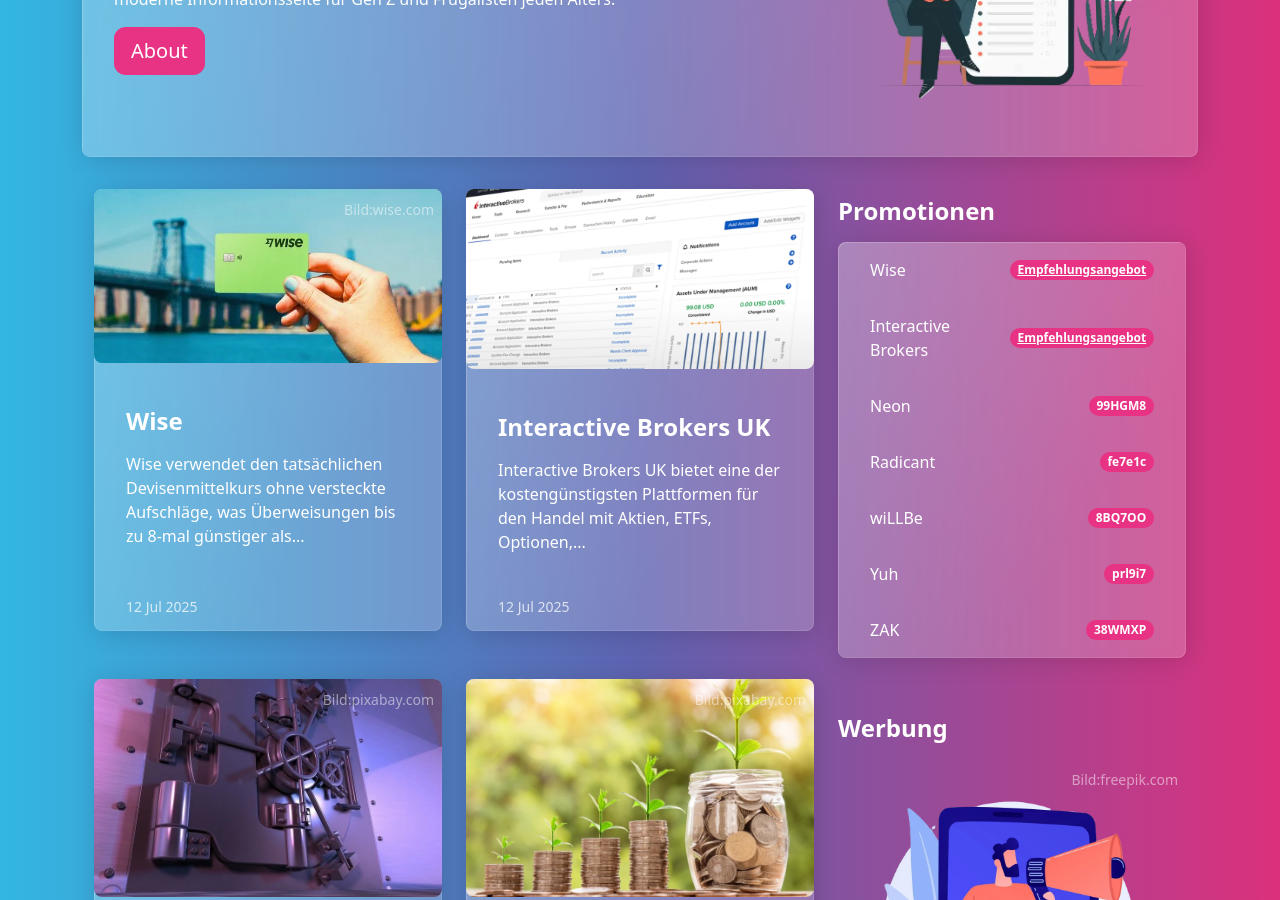
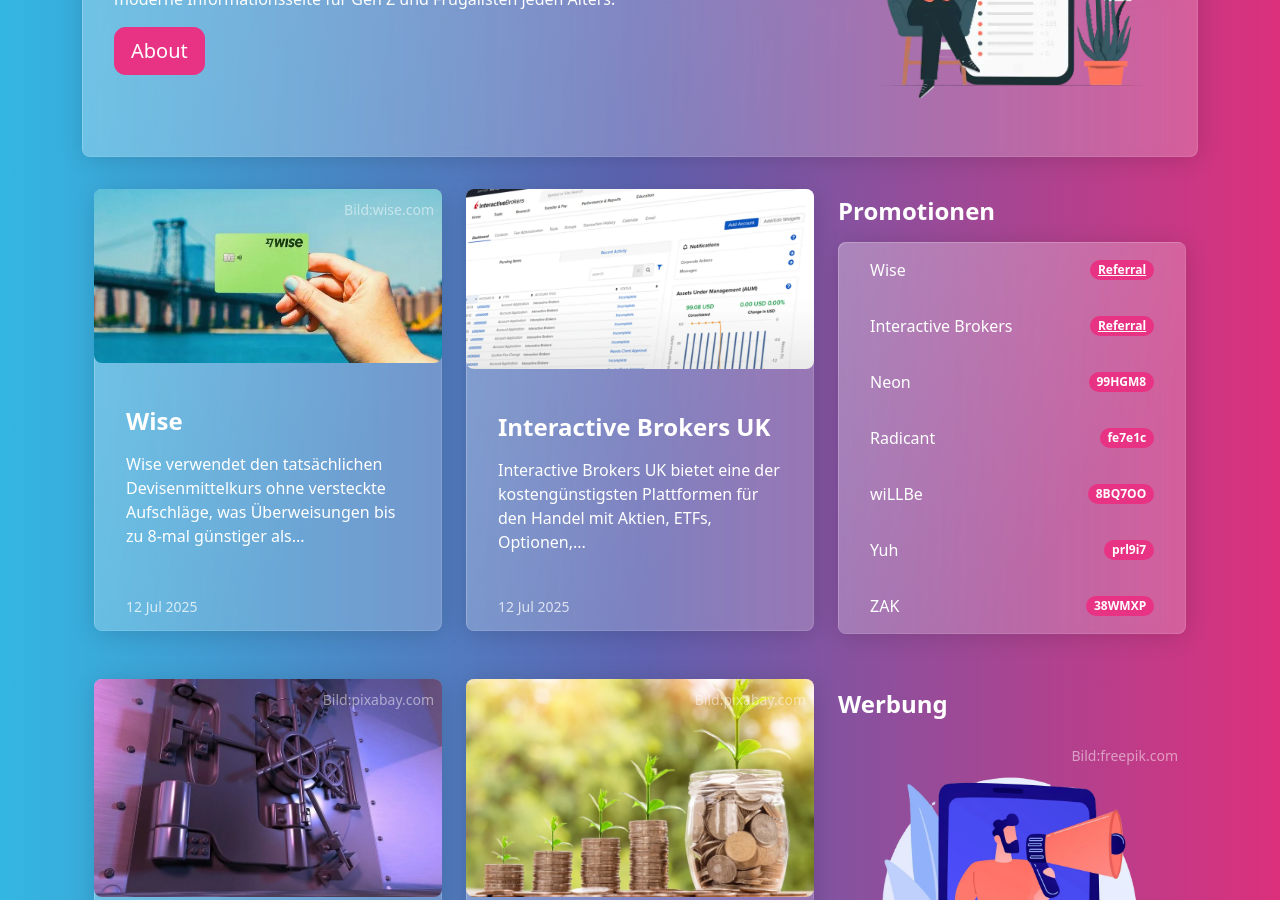
Before and after one commit to tirkio/tirkio.com, a Jekyll site: the page built from index.html, in a window 1280 px wide and 900 px high, scrolled down 335 px. Built offline with Jekyll 4.4.1, drawn with Linux system fonts in a browser that asks for light colours; the list of posts is cut into pages by our own code.

Commit message:
Update sidebar.html

```diff
--- a/_includes/sidebar.html
+++ b/_includes/sidebar.html
@@ -7,13 +7,13 @@
         class="list-group-item d-flex justify-content-between align-items-center"
       >
         Wise
-        <span class="badge bg-primary rounded-pill"><a href="https://tinyurl.com/5zp7se5x">Empfehlungsangebot</a></span>
+        <span class="badge bg-primary rounded-pill"><a href="https://tinyurl.com/5zp7se5x">Referral</a></span>
       </li>
       <li
         class="list-group-item d-flex justify-content-between align-items-center"
       >
         Interactive Brokers
-        <span class="badge bg-primary rounded-pill"><a href="https://tinyurl.com/3t7857zc">Empfehlungsangebot</a></span>
+        <span class="badge bg-primary rounded-pill"><a href="https://tinyurl.com/3t7857zc">Referral</a></span>
       </li>
       <li
         class="list-group-item d-flex justify-content-between align-items-center"
```
